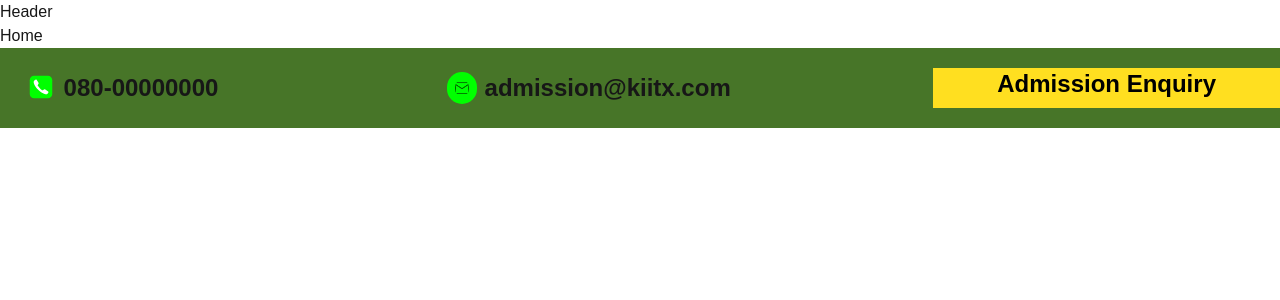
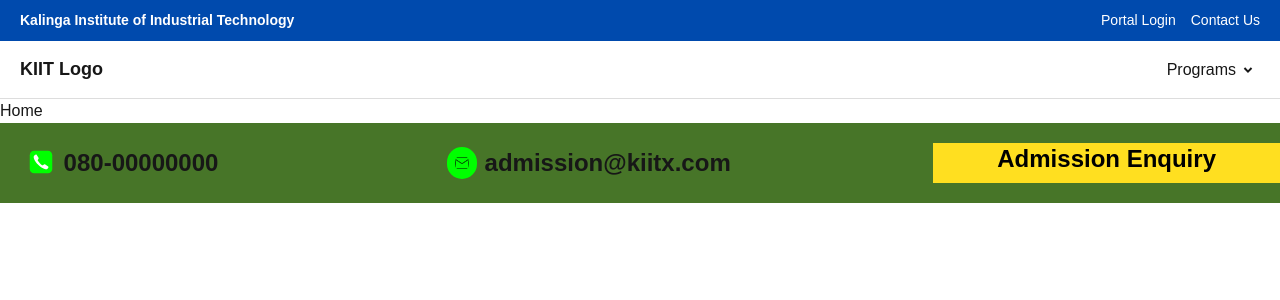
Before and after one commit to AnshRaj112/kiit-extensions-frontend, a Next.js app: page / in a window 1280 px wide. Shown: the top 300 px of the page. Built offline with nearby package versions, Linux system fonts and the light colour scheme.

Commit message:
Adding Navbar will fix css later on

```diff
--- a/package.json
+++ b/package.json
@@ -11,9 +11,12 @@
   "dependencies": {
     "@vercel/analytics": "^1.5.0",
     "@vercel/speed-insights": "^1.2.0",
+    "framer-motion": "^12.5.0",
     "next": "15.2.3",
     "react": "^19.0.0",
-    "react-dom": "^19.0.0"
+    "react-dom": "^19.0.0",
+    "react-icons": "^5.5.0",
+    "sass": "^1.86.0"
   },
   "devDependencies": {
     "@eslint/eslintrc": "^3",
--- a/src/app/components/Footer.tsx
+++ b/src/app/components/Footer.tsx
@@ -1,5 +1,5 @@
 import Image from "next/image";
-import Link from "next/link";
+// import Link from "next/link";
 
 export default function Footer() {
   return (
--- a/src/app/components/Header.tsx
+++ b/src/app/components/Header.tsx
@@ -1,8 +1,112 @@
-export default function Header() {
-    return (
-      <div>
-        <h1>Header</h1>
-        {/* <p>This is the search page.</p> */}
+"use client";
+
+import { useState, useRef } from "react";
+import styles from "./styles/Header.module.scss";
+import { FaBars } from "react-icons/fa";
+import { RxCross2 } from "react-icons/rx";
+import { RiArrowDropDownLine } from "react-icons/ri";
+
+const navItems = [
+  {
+    title: "Online Degree Program",
+    subItems: [
+      "BBA", "BCA", "BCom", "MBA", "MCA", "MSc. (Maths & Data Sci.)", "MA(JMC)", "MCom", "M library & Information Science", "MA (Psychology)", "MA (English)", "MA (Sociology)"
+    ],
+  },
+  {
+    title: "WILP BTech (3.5 years)",
+    subItems: ["M.Tech", "M.Sc", "MBA", "MA"],
+  },
+  {
+    title: "Executive MTech (1 year)",
+    subItems: [
+      "Executive M. Tech in Digital Manufacturing", "Executive MTech in CPS with AI", "Executive MTech in VLSI and Embedded Systems", "Executive MTech in Project Management", "Executive MTech in Safety Engineering", "Executive MTech in Electric Vehicle Systems", "Executive MTech in Power Electronics and Drive", "Executive MTech in Power System Engineering", "Executive MTech in Cyber Security", "Executive MTech in Data Science"
+    ],
+  },
+  {
+    title: "Executive MBA (1 year)",
+    subItems: [
+      "Executive MBA in Resource Management", "Executive MBA in Information Technology", "Executive MBA in FinTech", "Executive MBA in Finance", "Executive MBA in Marketing", "Executive MBA in Operation Management", "Executive MBA in Healthcare Management"
+    ]
+  },
+];
+
+const Header = () => {
+  const [dropdownOpen, setDropdownOpen] = useState(false);
+  const [subDropdownOpen, setSubDropdownOpen] = useState<number | null>(null);
+  const [mobileMenuOpen, setMobileMenuOpen] = useState(false);
+  const timeoutRef = useRef<NodeJS.Timeout | null>(null);
+
+  const openDropdown = () => {
+    if (timeoutRef.current) clearTimeout(timeoutRef.current);
+    setDropdownOpen(true);
+  };
+
+  const closeDropdown = () => {
+    timeoutRef.current = setTimeout(() => {
+      setDropdownOpen(false);
+      setSubDropdownOpen(null);
+    }, 500);
+  };
+
+  return (
+    <header className={styles.header}>
+      {/* Top Section */}
+      <div className={styles.top}>
+        <span className={styles.university}>Kalinga Institute of Industrial Technology</span>
+        <div className={styles.links}>
+          <a href="/login">Portal Login</a>
+          <a href="/contact">Contact Us</a>
+        </div>
       </div>
-    );
-  }
+
+      {/* Bottom Section */}
+      <div className={styles.bottom}>
+        <div className={styles.logo}>KIIT Logo</div>
+
+        {/* Mobile Menu Toggle */}
+        {mobileMenuOpen ? (
+          <RxCross2 className={styles.menuIcon} size={24} onClick={() => setMobileMenuOpen(false)} />
+        ) : (
+          <FaBars className={styles.menuIcon} size={24} onClick={() => setMobileMenuOpen(true)} />
+        )}
+
+        {/* Navigation (desktop & mobile) */}
+        <nav className={`${styles.nav} ${mobileMenuOpen ? styles.showMobile : ""}`}>
+          <div
+            className={styles.programs}
+            onMouseEnter={openDropdown}
+            onMouseLeave={closeDropdown}
+            onClick={() => setDropdownOpen((prev) => !prev)}
+          >
+            <span>Programs</span>
+            <RiArrowDropDownLine size={24} />
+
+            {dropdownOpen && (
+              <ul className={styles.dropdown}>
+                {navItems.map((item, index) => (
+                  <li
+                    key={index}
+                    onMouseEnter={() => setSubDropdownOpen(index)}
+                    onMouseLeave={() => setSubDropdownOpen(null)}
+                  >
+                    {item.title}
+                    {subDropdownOpen === index && (
+                      <ul className={styles.subDropdown}>
+                        {item.subItems.map((subItem, subIndex) => (
+                          <li key={subIndex}>{subItem}</li>
+                        ))}
+                      </ul>
+                    )}
+                  </li>
+                ))}
+              </ul>
+            )}
+          </div>
+        </nav>
+      </div>
+    </header>
+  );
+};
+
+export default Header;
--- a/src/app/components/styles/Header.module.scss
+++ b/src/app/components/styles/Header.module.scss
@@ -0,0 +1,144 @@
+.header {
+    display: flex;
+    flex-direction: column;
+    background-color: #f8f9fa;
+
+    .top {
+      display: flex;
+      justify-content: space-between;
+      padding: 10px 20px;
+      background-color: #004aad;
+      color: white;
+      font-size: 14px;
+
+      .university {
+        font-weight: bold;
+      }
+
+      .links {
+        display: flex;
+        gap: 15px;
+
+        a {
+          color: white;
+          text-decoration: none;
+
+          &:hover {
+            text-decoration: underline;
+          }
+        }
+      }
+    }
+
+    .bottom {
+      display: flex;
+      justify-content: space-between;
+      align-items: center;
+      padding: 15px 20px;
+      background-color: white;
+      border-bottom: 1px solid #ddd;
+
+      .logo {
+        font-size: 18px;
+        font-weight: bold;
+      }
+
+      .menuIcon {
+        display: none;
+        cursor: pointer;
+      }
+
+      .nav {
+        position: relative;
+
+        .programs {
+          display: flex;
+          align-items: center;
+          cursor: pointer;
+          font-size: 16px;
+          position: relative;
+
+          &:hover {
+            color: #004aad;
+          }
+
+          .dropdown {
+            position: absolute;
+            top: 30px;
+            left: 0;
+            background: white;
+            border: 1px solid #ddd;
+            box-shadow: 0 4px 6px rgba(0, 0, 0, 0.1);
+            padding: 5px;
+            min-width: 180px;
+            list-style: none;
+            z-index: 10;
+            transition: opacity 0.3s ease-in-out;
+
+            li {
+              padding: 10px;
+              cursor: pointer;
+              position: relative;
+
+              &:hover {
+                background: #f0f0f0;
+              }
+
+              .subDropdown {
+                position: absolute;
+                top: 0;
+                right: 100%;
+                background: white;
+                border: 1px solid #ddd;
+                min-width: 180px;
+                list-style: none;
+                box-shadow: 0 4px 6px rgba(0, 0, 0, 0.1);
+                display: block;
+
+                li {
+                  padding: 10px;
+                  cursor: pointer;
+
+                  &:hover {
+                    background: #f0f0f0;
+                  }
+                }
+              }
+            }
+          }
+        }
+      }
+    }
+  }
+
+  // Responsive Design
+  @media (max-width: 768px) {
+    .header {
+      .top {
+        font-size: 12px;
+        padding: 8px 15px;
+      }
+
+      .bottom {
+        .nav {
+          display: none; // Hide menu by default in mobile
+          flex-direction: column;
+          background: white;
+          position: absolute;
+          top: 60px;
+          right: 0;
+          width: 100%;
+          padding: 10px;
+          box-shadow: 0px 4px 6px rgba(0, 0, 0, 0.1);
+        }
+
+        .showMobile {
+          display: flex; // Show when active
+        }
+
+        .menuIcon {
+          display: block; // Show bars icon in mobile
+        }
+      }
+    }
+  }
```
Also changed, not shown: 1 other file (tests, documents, lock files or other folders).
